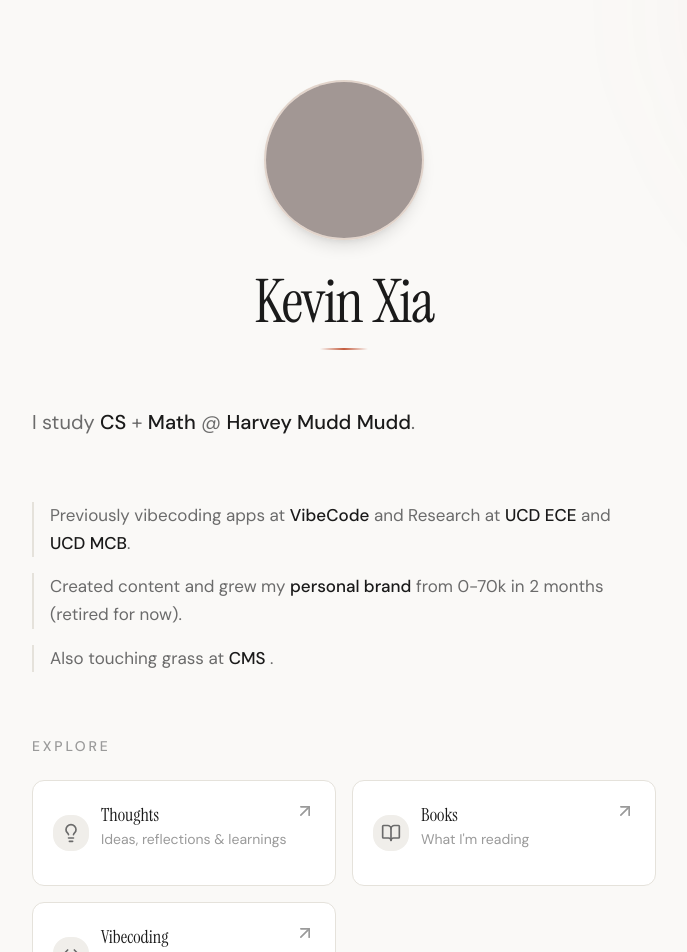
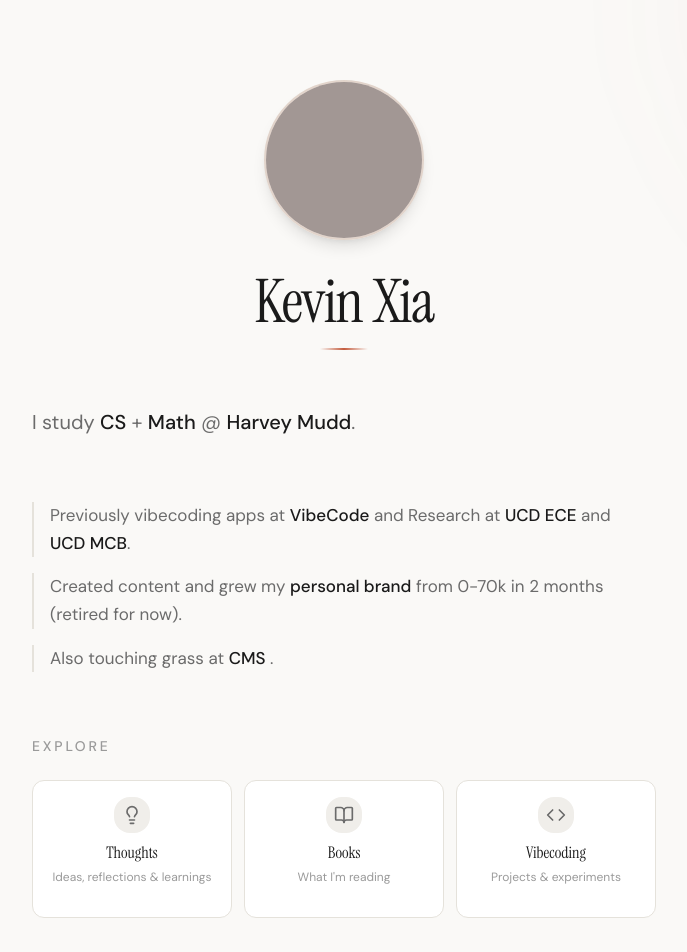
Before and after one commit to bamboo-fx/Kevin, a Next.js app: page / in a window 1280 px wide. Shown: the top 952 px of the page, without its empty margins (296-983 px from the left). Built offline with nearby package versions, Linux system fonts and the light colour scheme; grey boxes are pictures that could not be loaded.

Commit message:
Auto-sync after agent response

```diff
--- a/src/components/sections/interests.tsx
+++ b/src/components/sections/interests.tsx
@@ -56,7 +56,7 @@ export function Interests() {
       >
         Explore
       </h2>
-      <div className="grid grid-cols-1 sm:grid-cols-2 gap-4">
+      <div className="grid grid-cols-3 gap-3">
         {interests.map((item, idx) => {
           const Icon = item.icon;
           return (
@@ -68,24 +68,21 @@ export function Interests() {
             >
               <Link
                 href={item.href}
-                className="group block p-5 rounded-xl bg-white border border-[#e5e2db] hover:border-[#c45c3e]/30 transition-all duration-300 card-hover relative overflow-hidden"
+                className="group block p-4 rounded-xl bg-white border border-[#e5e2db] hover:border-[#c45c3e]/30 transition-all duration-300 card-hover relative overflow-hidden"
               >
                 <div className={`absolute inset-0 bg-gradient-to-br ${item.gradient} opacity-0 group-hover:opacity-100 transition-opacity duration-300`} />
-                <div className="relative flex items-start justify-between">
-                  <div className="flex items-center gap-3">
+                <div className="relative flex flex-col items-center text-center gap-2">
                   <div className="p-2 rounded-lg bg-[#f0eeea] group-hover:bg-white/80 transition-colors duration-300">
                     <Icon className="w-5 h-5 text-[#6b6b6b] group-hover:text-[#c45c3e] transition-colors duration-300" />
                   </div>
                   <div>
-                      <h3 className="text-lg font-medium text-[#1a1a1a] group-hover:text-[#c45c3e] transition-colors duration-300" style={{ fontFamily: "var(--font-serif)" }}>
+                    <h3 className="text-base font-medium text-[#1a1a1a] group-hover:text-[#c45c3e] transition-colors duration-300" style={{ fontFamily: "var(--font-serif)" }}>
                       {item.label}
                     </h3>
-                      <p className="text-sm text-[#9a9a9a]" style={{ fontFamily: "var(--font-sans)" }}>
+                    <p className="text-xs text-[#9a9a9a] mt-1" style={{ fontFamily: "var(--font-sans)" }}>
                       {item.description}
                     </p>
                   </div>
-                  </div>
-                  <ArrowUpRight className="w-5 h-5 text-[#9a9a9a] group-hover:text-[#c45c3e] group-hover:translate-x-0.5 group-hover:-translate-y-0.5 transition-all duration-300" />
                 </div>
               </Link>
             </div>
--- a/src/components/sections/intro.tsx
+++ b/src/components/sections/intro.tsx
@@ -14,40 +14,28 @@ export function Intro() {
     <section className="w-full max-w-2xl mx-auto px-6 py-6">
       <p className="text-lg md:text-xl text-[#6b6b6b] leading-relaxed min-h-[2.5rem]" style={{ fontFamily: "var(--font-sans)" }}>
         {displayedText.split(" ").map((word, idx) => {
-          if (word === "CS" || word === "Math" || word === "Mudd." || word.includes("Harvey")) {
-            const cleanWord = word.replace("Mudd.", "");
-            const isMudd = word === "Mudd.";
+          if (word === "CS" || word === "Math") {
             return (
               <span key={idx}>
-                {word.includes("Harvey") ? (
-                  <Link
-                    href="https://www.hmc.edu/"
-                    target="_blank"
-                    rel="noopener noreferrer"
-                    className="text-[#1a1a1a] font-medium link-underline hover:text-[#c45c3e] transition-colors duration-300"
-                  >
-                    Harvey Mudd
-                  </Link>
-                ) : isMudd ? (
-                  <>
-                    <Link
-                      href="https://www.hmc.edu/"
-                      target="_blank"
-                      rel="noopener noreferrer"
-                      className="text-[#1a1a1a] font-medium link-underline hover:text-[#c45c3e] transition-colors duration-300"
-                    >
-                      Mudd
-                    </Link>
-                    .
-                  </>
-                ) : (
-                  <span className="text-[#1a1a1a] font-medium">{word}</span>
-                )}{" "}
+                <span className="text-[#1a1a1a] font-medium">{word}</span>{" "}
               </span>
             );
           }
+          if (word.includes("Harvey") || word === "Mudd.") {
+            return null;
+          }
           return <span key={idx}>{word} </span>;
         })}
+        {displayedText.includes("Harvey") && (
+          <>
+            <Link
+              href="/learnings"
+              className="text-[#1a1a1a] font-medium link-underline hover:text-[#c45c3e] transition-colors duration-300"
+            >
+              Harvey Mudd
+            </Link>.{" "}
+          </>
+        )}
         {!isComplete && <span className="animate-pulse">|</span>}
       </p>
     </section>
```
Also changed, not shown: src/app/learnings/page.tsx (renamed from src/app/harvey-mudd/page.tsx). Lines whose indentation alone changed are shown as unchanged.
